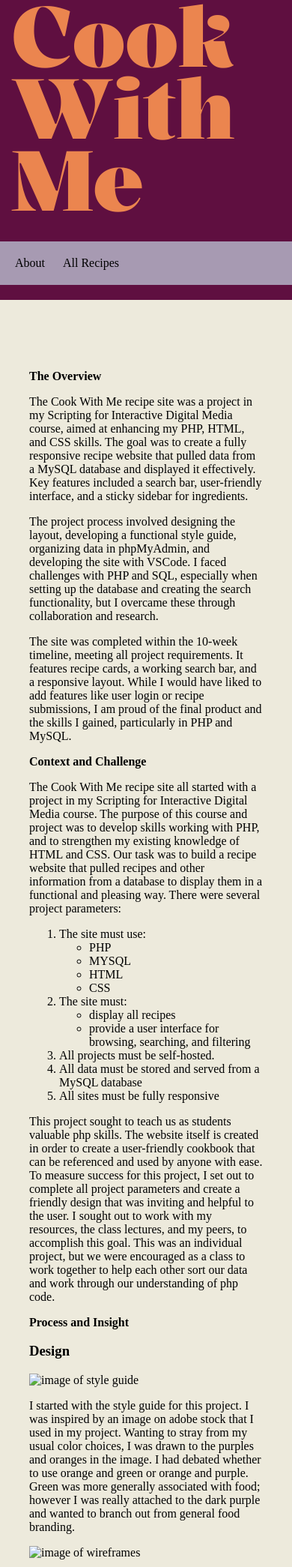
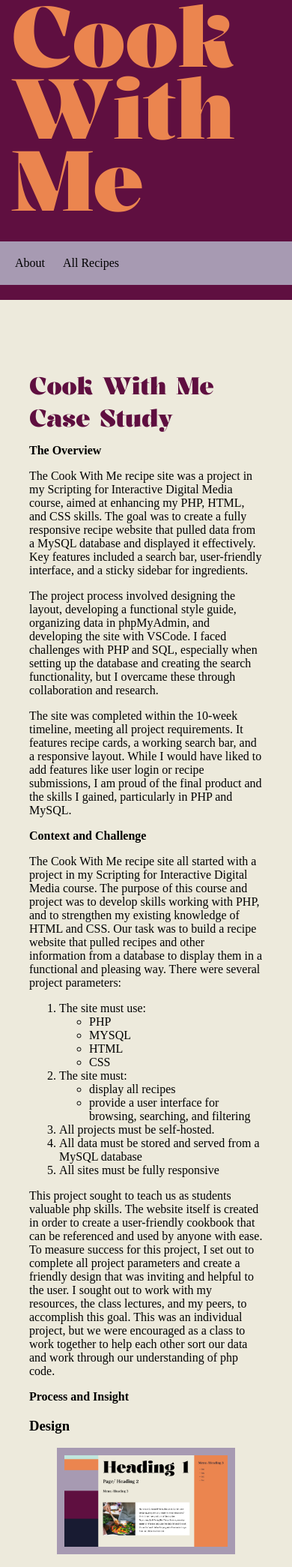
Before and after one commit to hannah-dez/idm232-hd434, a PHP site: page /case-study.html in a window 390 px wide. Shown: the top 2090 px of the page at 75% size. Run offline with PHP 8.4, Linux system fonts and the light colour scheme; some web fonts are replaced.

Commit message:
case-study and css fixes

```diff
--- a/abouttwo.html
+++ b/abouttwo.html
@@ -26,8 +26,8 @@
                 <p>This website was built using HTML and CSS for a clean, responsive design that enhances user experience. It introduces PHP by utilizing databases to store and retrieve recipes, allowing users to explore a wide variety of culinary options.</p>
                 <p>This project focuses on developing a responsive HTML-based web application that equips students with foundational skills in server-side programming. By creating a functioning prototype, students will learn to handle user input, manage databases, and implement features like authentication and RESTful APIs. The project will include wireframe designs and a style inventory to guide the development process. By the end of this process, students will have a fully functional recipe site with search features and consolidated code.</p>
             </div>
-            <a href="./case-study.html"><button class="case-study-btn">Case Study</button></a>
         </div>
+        <a href="./case-study.html"><button class="case-study-btn">Case Study</button></a>
     </main>
     <footer></footer>
 </body>
--- a/case-study.html
+++ b/case-study.html
@@ -19,6 +19,7 @@
     </header>
     <main>
         <div class="case-study">
+        <h1>Cook With Me Case Study</h1>
         <h2>The Overview</h2>
             <p>The Cook With Me recipe site was a project in my Scripting for Interactive Digital Media course, aimed at enhancing my PHP, HTML, and CSS skills. The goal was to create a fully responsive recipe website that pulled data from a MySQL database and displayed it effectively. Key features included a search bar, user-friendly interface, and a sticky sidebar for ingredients.</p>
             <p>The project process involved designing the layout, developing a functional style guide, organizing data in phpMyAdmin, and developing the site with VSCode. I faced challenges with PHP and SQL, especially when setting up the database and creating the search functionality, but I overcame these through collaboration and research.</p>
@@ -43,11 +44,10 @@
             <p>This project sought to teach us as students valuable php skills. The website itself is created in order to create a user-friendly cookbook that can be referenced and used by anyone with ease. To measure success for this project, I set out to complete all project parameters and create a friendly design that was inviting and helpful to the user.  I sought out to work with my resources, the class lectures, and my peers, to accomplish this goal. This was an individual project, but we were encouraged as a class to work together to help each other sort our data and work through our understanding of php code. </p>
         <h2>Process and Insight</h2>
             <h3>Design</h3>
-                <img src="" alt="image of style guide">
+                <img class="case-studyimg" src="/content/StyleGuide.png" alt="image of style guide">
                 <p>I started with the style guide for this project. I was inspired by an image on adobe stock that I used in my project. Wanting to stray from my usual color choices, I was drawn to the purples and oranges in the image. I had debated whether to use orange and green or orange and purple. Green was more generally associated with food; however I was really attached to the dark purple and wanted to branch out from general food branding. </p>
-                <img src="" alt="image of wireframes">
                 <p>I wanted to create a functional layout for this website that would help all users. I highlighted the idea of using a sticky sidebar that would stay next to the recipe. I was inspired by my own experience with recipe sites, more specifically my frustration with having to constantly scroll up to see how much of which ingredient I need to add. With this layout I removed the need to scroll as the user will have it readily available on the side. Overall, I went for a simple layout that would utilize grids as I knew I would have to execute it in my code. </p>
-                <img src="" alt="image of prototype">
+                <img class="case-studyimg" src="/content/LowFidelityImg.png" alt="image of prototype">
                 <p>Finally, I developed a mid-fidelity prototype so I could better picture my website. Most features translated over well from the wireframes, but I did have to make some adjustments. I could only have the sticky ingredients section for the desktop/tablet mode. This is because when it got down to mobile sizes, the vertical screen real estate would have been consumed by the ingredients. I decided to prioritize the users reading experience over the ease of scrolling when it came to mobile design and removed the sticky property at smaller screen sizes. I enjoyed using my style guide and bringing the website to life. This step really helped me contextualize what my site would look like and helped me visualize what I wanted to later recreate in my code. </p>
             <h3>Data Organization</h3>
                 <p>My class worked as a group to convert the recipe PDFs into a shared table. We each assigned ourselves three to five recipes to bring into a shared excel sheet and then got to work. Using delimiters, we separated out steps and ingredients. However, on this shared table we did not have images. My friend Lucia had gone through and cleaned all of the images- resizing them to the same size. She shared the content folder with us, and we were able to download them. I went through and renamed all of the image files to “HeroImg” and then “Step#” before dragging the folders into my content folder. Then I downloaded a copy of the existing table and added two more columns: the mainimg column and the stepimg column. I used links to the images in my content folder for these columns. For the stepimg column, I included all links to the number of steps and inserted delimiters so they would be separated. </p>
@@ -60,11 +60,11 @@
                 <p>I had completed the project requirements at this point, but I knew there could still be improvements. I spent the rest of the timeline tweaking the CSS, cleaning up my code, and ensuring that my deliverable would be as complete and thorough as possible. If I had had more time I would have liked to add a login feature, or a feature to add new recipes. Those possible future developments aside, I am fairly proud of my final result.</p>
         <h2>The Solution</h2>
             <p>This site is my final project. I am extremely proud of how it turned out and what I was able to accomplish within the ten-week timeframe. </p>
-            <img src="" alt="image of index page">
+            <img class="case-studyimg" src="/content/homePage_image.png" alt="image of index page">
             <p>I wanted a strong header with defining colors to set a fun and funky tone for the site. I also wanted to keep the navigation as straightforward as possible so that a user wouldn't get lost. I decided to add a “favorites” section so I could display a different type of recipe card and add a purpose to the home page beyond a welcome message</p>
-            <img src="" alt="image of the all recipes page">
+            <img class="case-studyimg" src="/content/allrecipes_page.png" alt="image of the all recipes page">
             <p>Using recipe cards made the most sense structurally as it is easy to read and navigate for users. This also aided my PHP as I could pull in specific information into each section and have it displayed in a visually pleasing way.  Initially I intended the sidebar to be a filter section, however with my time constraints and other coursework, I decided against it. Instead, I used that created space to show off top chefs, culinary articles, and other information that the user may be interested in or find value in.</p>
-            <img src="" alt="Image of recipe results"> <img src="" alt="image of recipe no results">
+            <img class="case-studyimg" src="/content/searchResults_page.png" alt="Image of recipe results">
             <p>I wanted the message to be prominent in the no results. I carried over the same styling, but had to adjust the height of each recipe div. This was due to the grid layout I have set up. If there was only one row the recipe card would take up a larger height than needed, creating excess white space. So, I simply added another class and limited the height to 50%. This worked well and carried over to the different sized screens.</p>
         <h2>Results</h2>
             <p>This project was a success as I achieved the primary objectives: creating a fully responsive recipe website that pulls data from a MySQL database and displays it using PHP. The site meets all the project requirements, including a user-friendly interface for browsing and searching recipes. I learned a lot through this project about using my resources, rethinking certain coding logic, and gained general coding skills. From this project I also gained the important base level knowledge of developers, so that when I design and prototype I can do so in a way that is achievable by developers. I also learned that I prefer to be involved in UI/UX with design over development. However, I see the value and appreciate the lessons I learned during this project.</p>
--- a/css/stylesTwo.css
+++ b/css/stylesTwo.css
@@ -297,11 +311,24 @@ aside{
 }
 /*---------------------------------------------------CASE STUDY PAGE--------------------------*/
 .case-study{
-    width: 80%;
+    width: 60%;
     margin: auto;
     display: block;
 }
-
+.case-studyimg{
+    width: 40vw;
+    height: auto;
+    display: block;
+    margin: auto;
+    background-color: var(--light-purple);
+    padding: 10px;
+}
+.case-study h1{
+    font-size: 3.5rem;
+    line-height: normal;
+    color: var(--dark-purple);
+    margin-left: 0;
+}
 /*------------------------------------------------Home Page----------------------------------------------------------*/
 @media(max-width:1145px){
     .recipe-card{
@@ -350,7 +377,13 @@ aside{
 .step-img{
     width: 90%;
 }
-
+/*Case study page*/
+.case-study{
+    width: 80%;
+}
+.case-studyimg{
+    width: 70%;
+}
 }
 
 @media(max-width:900px){
@@ -462,6 +496,9 @@ aside{
     .ingredients{
         width: 60vw;
     }
+    .case-study h1{
+        font-size:2rem;
+    }
 }
 @media (max-width:588px){
     h2{
--- a/index.php
+++ b/index.php
@@ -46,9 +46,7 @@
                         <img src="<?php echo ($recipe ["mainimg"])?>.webp">
                         <h3 class="recipe-title"><?php echo ($recipe ["title"]) ?></h3>
                         <p><?php echo( $short_description) ?></p>
-                        <p><?php echo ($recipe ["servings"])?> Servings</p>
-                        <p><?php echo ($recipe ["cooktime"])?> Min</p>
-                        <p><?php echo ($recipe ["categories"])?></p>
+                        <p><?php echo ($recipe ["servings"])?> Servings | <?php echo ($recipe ["cooktime"])?> Min | <?php echo ($recipe ["categories"])?></p>
                     </div>
                 </a>
             <?php } ?>
```
Also changed, not shown: other parts of css/stylesTwo.css (+20 -4 lines), all-recipestwo.php (+2 -6 lines), content/StyleGuide.png (added), content/allrecipes_page.png (added), content/homePage_image.png (added), content/img_book.png (deleted), content/searchResults_page.png (added), 1 other file.
